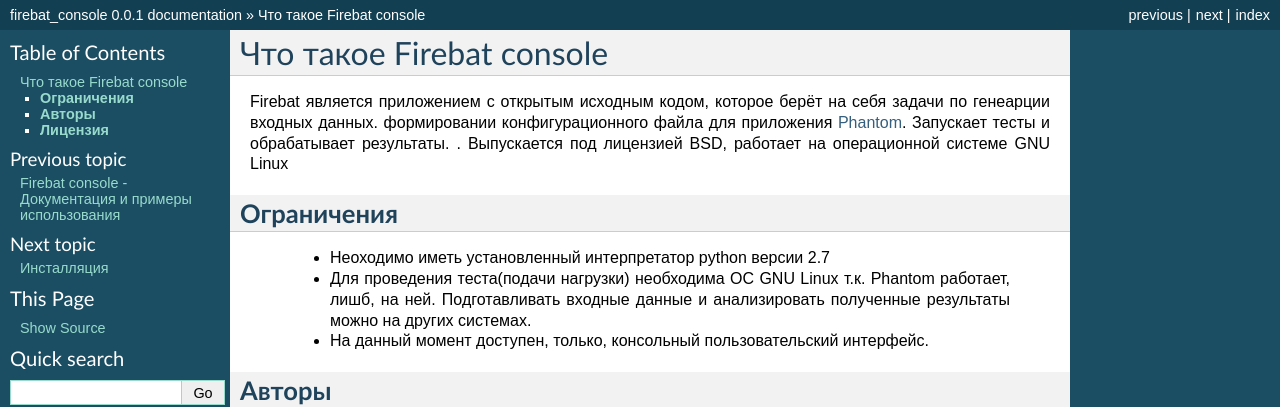
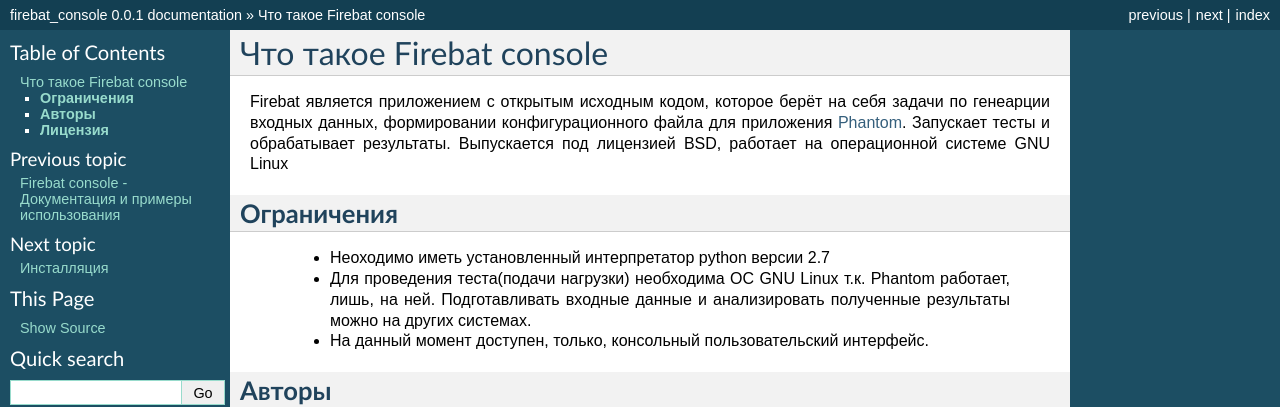
Before and after one commit to greggyNapalm/firebat-console, a Sphinx documentation site: the page built from docs/what-is-firebat.rst, in a window 1280 px wide. Shown: the top 407 px of the page. Built offline with Sphinx 7.4.7, drawn with Linux system fonts in a browser that asks for light colours.

Commit message:
ru_sphinx_doc: fix

```diff
--- a/docs/what-is-firebat.rst
+++ b/docs/what-is-firebat.rst
@@ -1,14 +1,13 @@
 =========================
 Что такое Firebat console
 =========================
-Firebat является приложением с открытым исходным кодом, которое берёт на себя задачи по генеарции входных данных. формировании конфигурационного файла для приложения `Phantom <http://phantom-doc-ru.readthedocs.org/>`_. Запускает тесты и обрабатывает результаты.
-. Выпускается под лицензией BSD, работает на операционной системе GNU Linux
+Firebat является приложением с открытым исходным кодом, которое берёт на себя задачи по генеарции входных данных, формировании конфигурационного файла для приложения `Phantom <http://phantom-doc-ru.readthedocs.org/>`_. Запускает тесты и обрабатывает результаты. Выпускается под лицензией BSD, работает на операционной системе GNU Linux
 
 **Ограничения**
 ===============
 
  * Неоходимо иметь установленный интерпретатор python версии 2.7
- * Для проведения теста(подачи нагрузки) необходима ОС GNU Linux т.к. Phantom работает, лишб, на ней. Подготавливать входные данные и анализировать полученные результаты можно на других системах.
+ * Для проведения теста(подачи нагрузки) необходима ОС GNU Linux т.к. Phantom работает, лишь, на ней. Подготавливать входные данные и анализировать полученные результаты можно на других системах.
  * На данный момент доступен, только, консольный пользовательский интерфейс.
 
 **Авторы**
```
